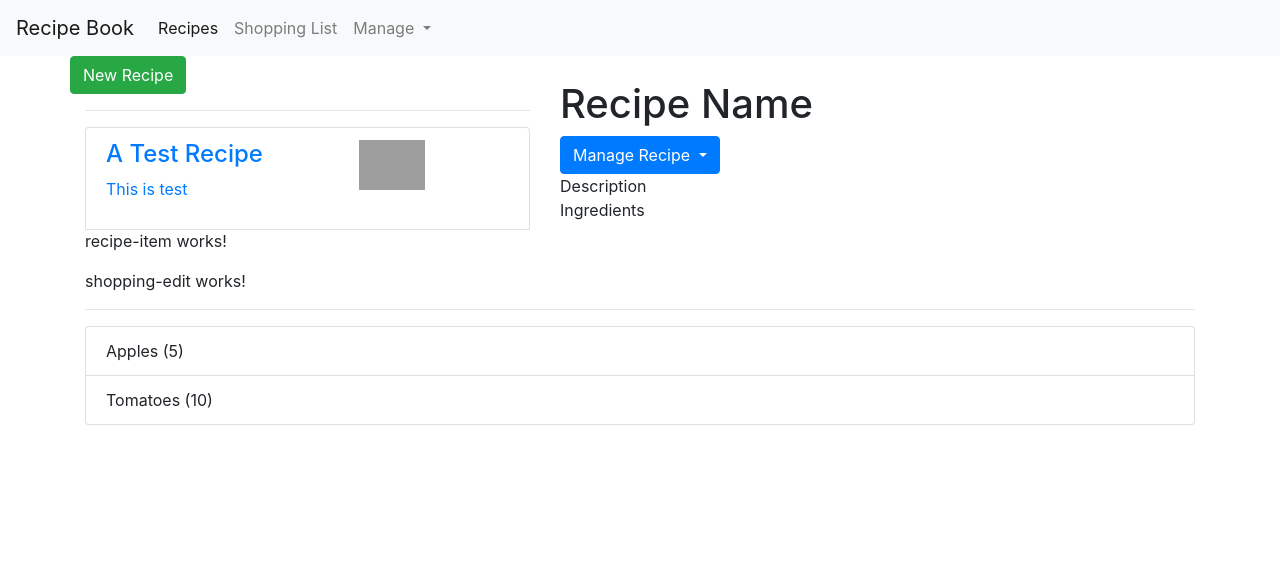
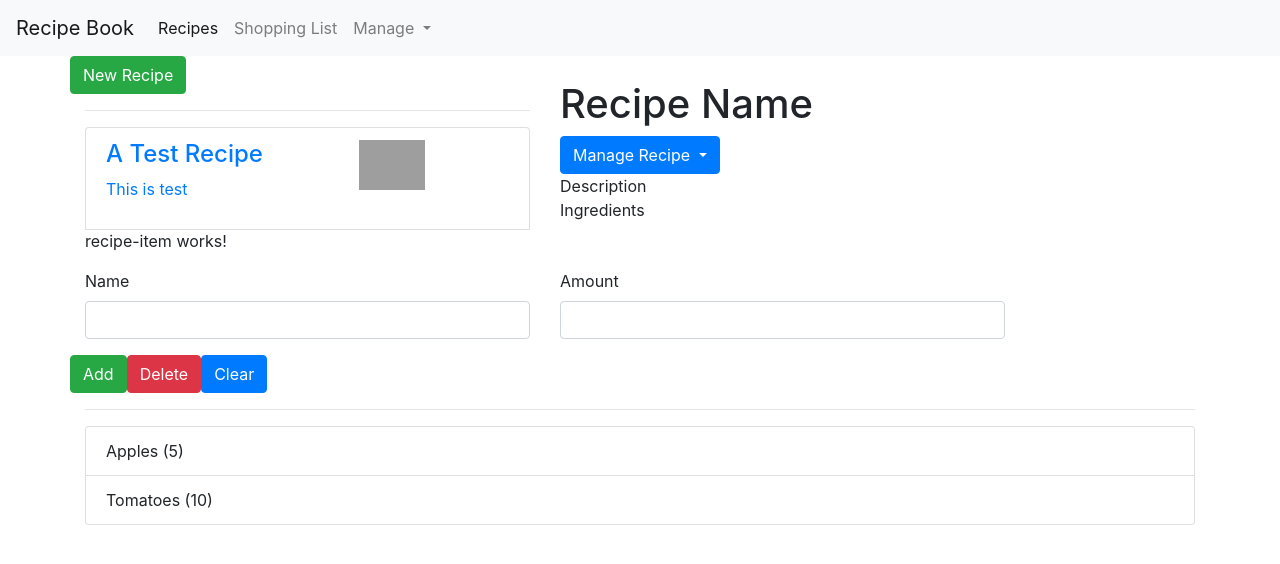
Before and after one commit to jahv/angular7, an Angular app in the folder RecipesProject/: page / in a window 1280 px wide. Shown: the top 564 px of the page. Built offline with nearby package versions, Linux system fonts and the light colour scheme; grey boxes are pictures that could not be loaded.

Commit message:
Adding shopping edit html

```diff
--- a/RecipesProject/src/app/shopping-list/shopping-edit/shopping-edit.component.html
+++ b/RecipesProject/src/app/shopping-list/shopping-edit/shopping-edit.component.html
@@ -1,3 +1,23 @@
-<p>
-  shopping-edit works!
-</p>
+<div class="row">
+  <div class="col-md-12">
+    <form>
+      <div class="row">
+        <div class="col-sm-5 form-group">
+          <label for="name">Name</label>
+          <input type="text" id="name" class="form-control">
+        </div>
+        <div class="col-sm-5 form-group">
+          <label for="amount">Amount</label>
+          <input type="number" id="amount" class="form-control">
+        </div>
+      </div>
+      <div class="row">
+        <div class="col-xs-12">
+          <button class="btn btn-success" type="submit">Add</button>
+          <button class="btn btn-danger" type="button">Delete</button>
+          <button class="btn btn-primary" type="button">Clear</button>
+        </div>
+      </div>
+    </form>
+  </div>
+</div>
```
